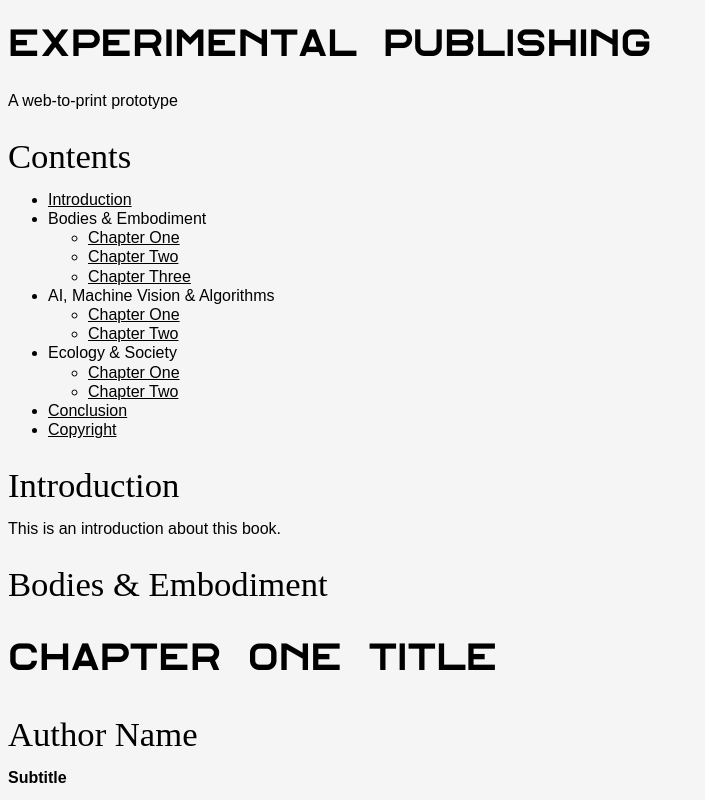
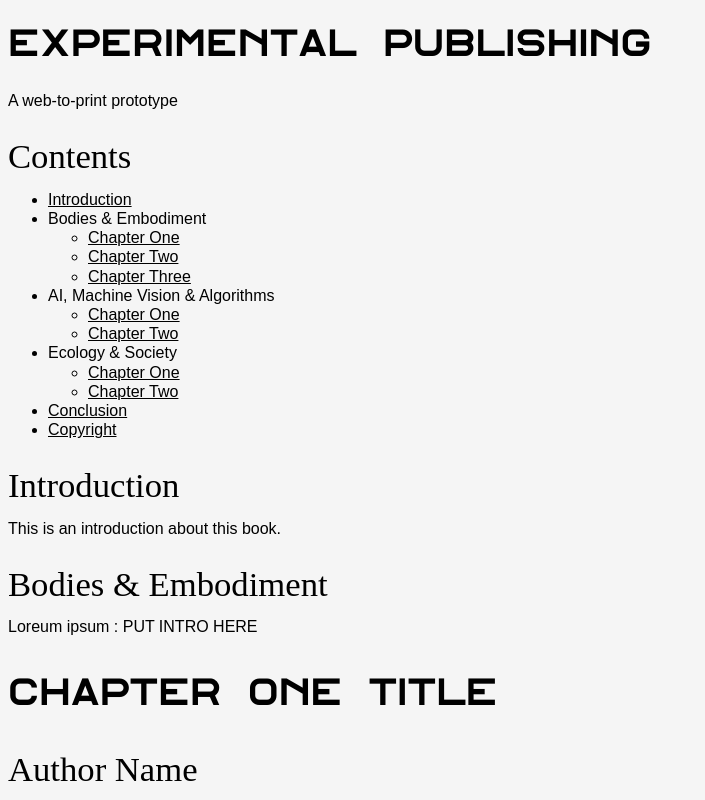
Before and after one commit to AJ3651/Design-Github-Repo, an Eleventy site: page src/index.njk in a window 1280 px wide. Shown: the top 800 px of the page, without its empty margins (0-705 px from the left). Built offline with nearby package versions, Linux system fonts and the light colour scheme; Eleventy itself is replaced by a stand-in of ours; files that its build step writes are made by us from their sources.

Commit message:
Update category01.njk

```diff
--- a/src/_includes/sections/category01.njk
+++ b/src/_includes/sections/category01.njk
@@ -1,6 +1,7 @@
 {% set chapters = collections.book | inFolder("category01") %}
 <section id="category01" class="category{% if chapters[0].data.tocNested %} book-category{% endif %}">
   <h2 class="category-title">{{ chapters[0].data.categoryTitle }}</h2>
+  <p> Loreum ipsum : PUT INTRO HERE</p>
   {% for chapter in chapters %}
   <article id="{{ chapter | fileId }}" class="chapter">
     {{ chapter.templateContent | safe }}
```
